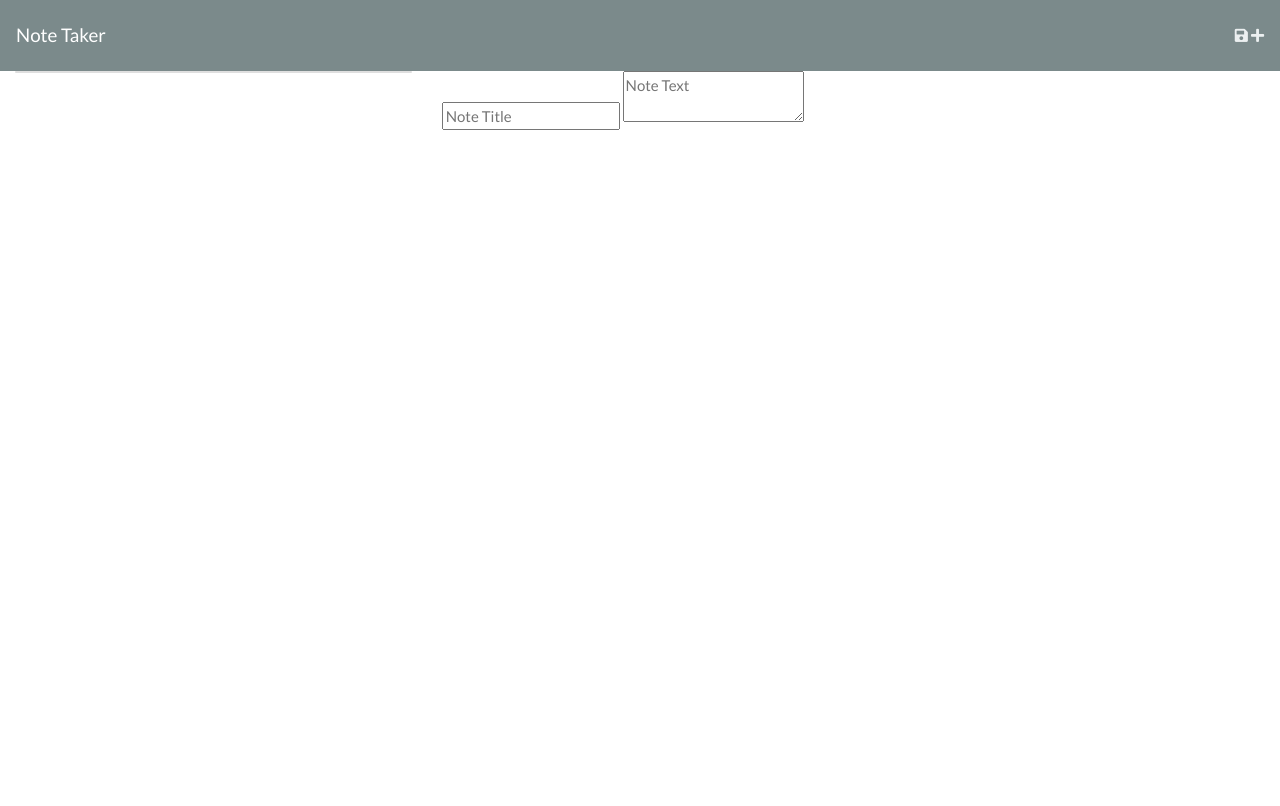
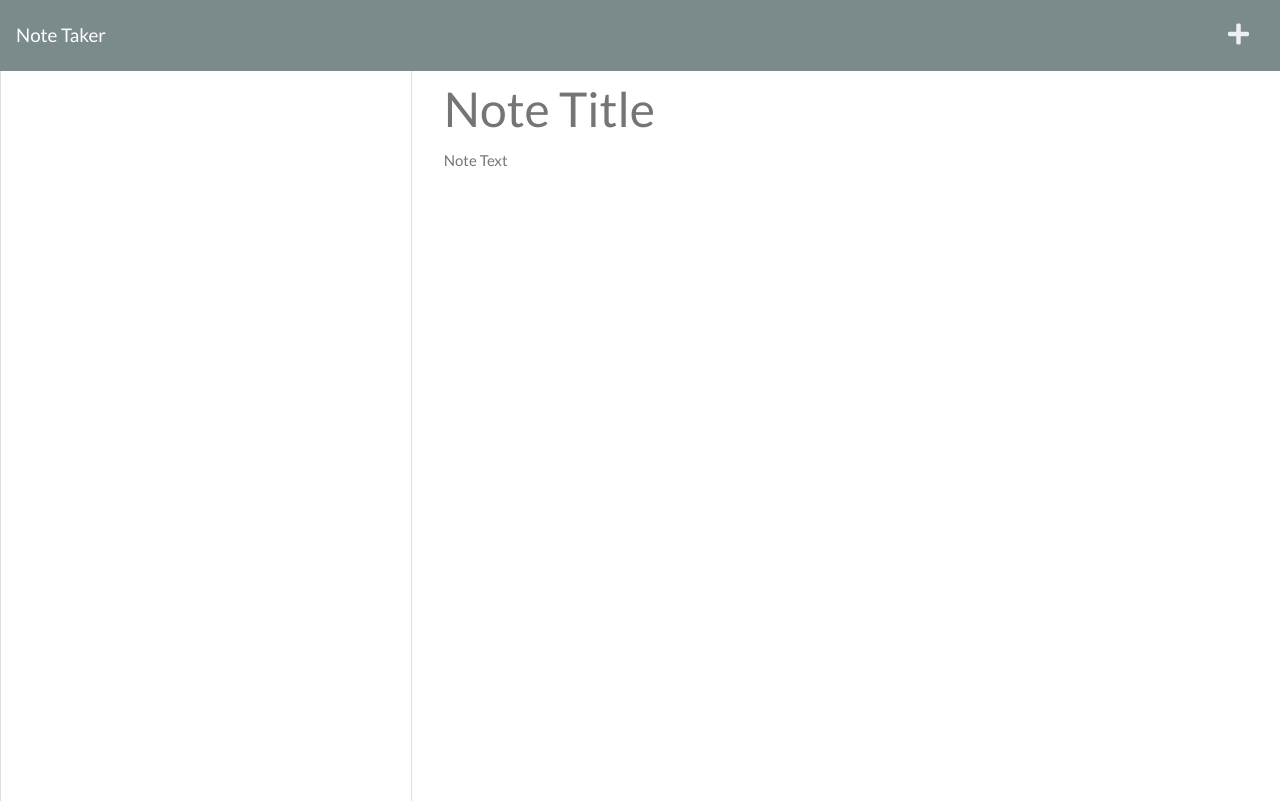
Before and after one commit to Cinosargo22/Note-Taker, a website: page public/notes.html in a window 1280 px wide. Drawn offline with nearby package versions, Linux system fonts and the light colour scheme; no server answers.

Commit message:
oct 7 first

```diff
--- a/public/notes.html
+++ b/public/notes.html
@@ -15,7 +15,7 @@
       integrity="sha384-mzrmE5qonljUremFsqc01SB46JvROS7bZs3IO2EmfFsd15uHvIt+Y8vEf7N7fWAU"
       crossorigin="anonymous"
     />
-    <link rel="stylesheet" href="/assets/css/styles.css" />
+    <link rel="stylesheet" href="/assets/css/style.css" />
   </head>
 
   <body>
--- a/server.js
+++ b/server.js
@@ -21,5 +21,5 @@ app.use('/', htmlRoutes);
 
 
 app.listen(PORT, () => {
-    console.log('App listening on ${PORT}')
+    console.log('Listening to http://localhost:3001');
 });
```
